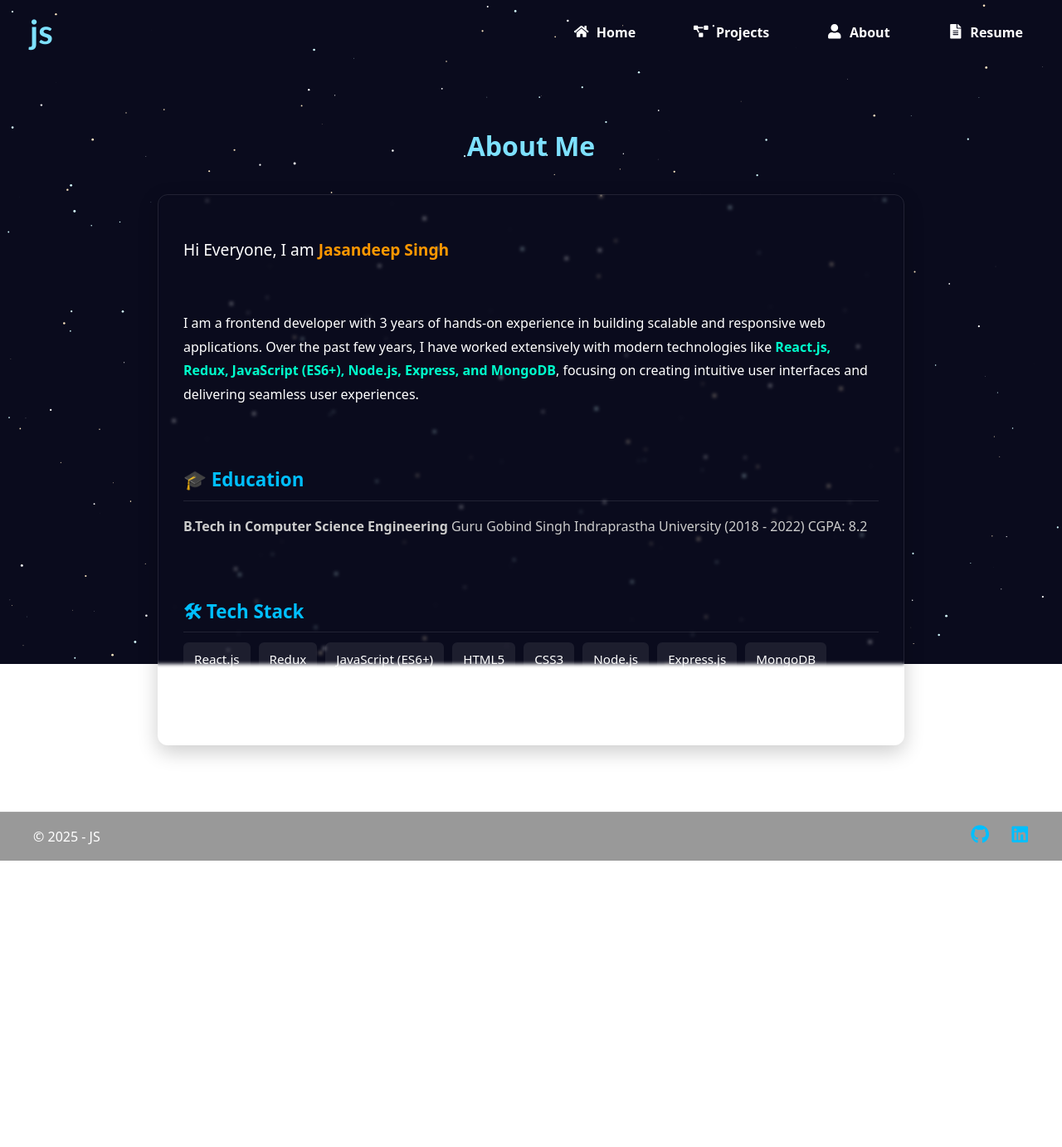
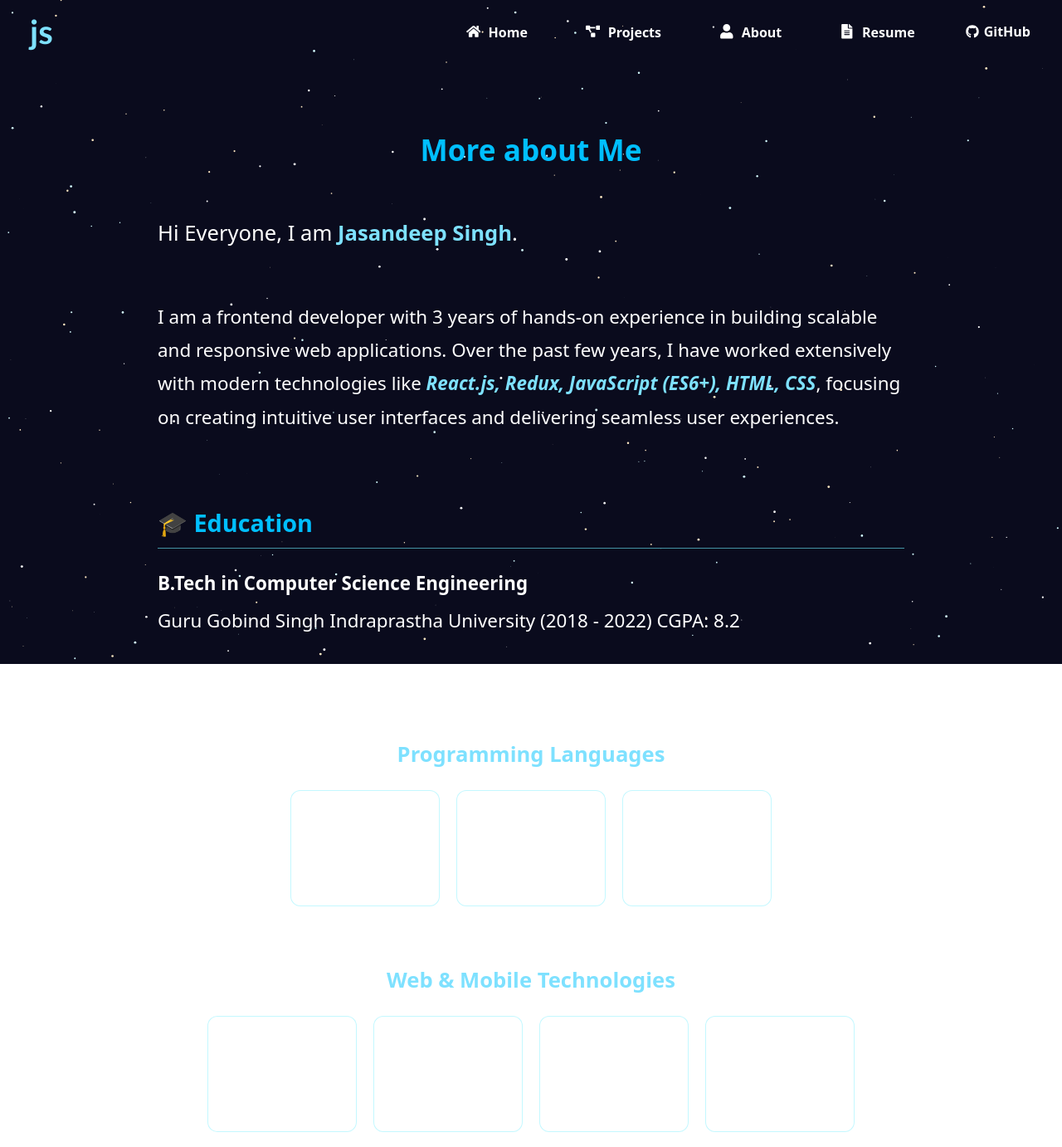
Before and after one commit to Jasan7/Portfolio, a React (Vite) app: page /about in a window 1280 px wide. Shown: the top 1382 px of the page at 83% size. Before the commit the page ends 1037 px from the top, so only its background shows below. Built offline with nearby package versions, Linux system fonts and the light colour scheme.

Commit message:
smooth scrollup, skills updated, git repo added

```diff
--- a/src/components/About/About.jsx
+++ b/src/components/About/About.jsx
@@ -1,61 +1,39 @@
 import styles from "./About.module.css";
+import Skills from "./Skills/Skills";
 
 const About = () => {
-  const techStack = [
-    "React.js",
-    "Redux",
-    "JavaScript (ES6+)",
-    "HTML5",
-    "CSS3",
-    "Node.js",
-    "Express.js",
-    "MongoDB",
-    "Firebase",
-    "Git & GitHub",
-    "REST APIs",
-    "WebSockets",
-  ];
-
   return (
     <section className={styles.about}>
-      <h2 className={styles.heading}>About Me</h2>
+      <h2 className={styles.heading}>More about Me</h2>
 
       <div className={styles.content}>
         <p className={styles.intro}>
           Hi Everyone, I am{" "}
-          <span className={styles.highlight}>Jasandeep Singh</span>
+          <span className={styles.highlight}>Jasandeep Singh</span>.
         </p>
         <p className={styles.description}>
           I am a frontend developer with 3 years of hands-on experience in
           building scalable and responsive web applications. Over the past few
           years, I have worked extensively with modern technologies like{" "}
           <span className={styles.techHighlight}>
-            React.js, Redux, JavaScript (ES6+), Node.js, Express, and MongoDB
+            React.js, Redux, JavaScript (ES6+), HTML, CSS
           </span>
           , focusing on creating intuitive user interfaces and delivering
           seamless user experiences.
         </p>
 
-        {/* Education */}
         <div className={styles.section}>
           <h3>🎓 Education</h3>
           <p>
-            <strong>B.Tech in Computer Science Engineering</strong> Guru Gobind
-            Singh Indraprastha University (2018 - 2022) CGPA: 8.2
+            <strong>B.Tech in Computer Science Engineering</strong>
+            <span className={styles.university}>
+              Guru Gobind Singh Indraprastha University (2018 - 2022) CGPA: 8.2
+            </span>
           </p>
         </div>
 
         {/* Tech Stack */}
-        <div className={styles.section}>
-          <h3>🛠 Tech Stack</h3>
-          <div className={styles.techGrid}>
-            {techStack.map((tech, index) => (
-              <span key={index} className={styles.techItem}>
-                {tech}
-              </span>
-            ))}
-          </div>
-        </div>
+        <Skills />
       </div>
     </section>
   );
--- a/src/components/About/About.module.css
+++ b/src/components/About/About.module.css
@@ -7,50 +7,58 @@
 }
 
 .content {
-  backdrop-filter: blur(2px);
-  -webkit-backdrop-filter: blur(2px);
-  padding: 30px;
-  border-radius: 12px;
-  border: 1px solid rgba(255, 255, 255, 0.1);
   display: flex;
   flex-direction: column;
   gap: 30px;
-  box-shadow: 0 8px 25px rgba(0, 0, 0, 0.2);
 }
 
 .heading {
   text-align: center;
-  font-size: 2rem;
-  margin-bottom: 30px;
-  color: #7ee1ff;
+  font-size: 2.2rem;
+  margin-bottom: 20px;
+  color: #00bfff;
 }
 
 .intro {
-  font-size: 1.2rem;
-  margin-bottom: 10px;
+  font-size: 1.6rem;
+  margin-bottom: 5px;
+}
+
+.description {
+  font-size: 1.4rem;
 }
 
 .highlight {
   font-weight: bold;
-  color: #ff9800;
+  color: #7ee1ff;
 }
 
 .techHighlight {
   font-weight: bold;
-  color: #00ffcc;
+  color: #7ee1ff;
+  font-style: italic;
 }
 
 .section h3 {
-  font-size: 1.4rem;
+  font-size: 1.8rem;
   margin-bottom: 12px;
   color: #00bfff;
-  border-bottom: 1px solid rgba(255, 255, 255, 0.1);
+  border-bottom: 1px solid rgba(107, 238, 255, 0.6);
   padding-bottom: 4px;
+}
+
+.section p {
+  font-size: 1.4rem;
+}
+
+.university {
+  display: block;
+  margin-top: 4px;
 }
 
 .section {
   margin: 0;
-  color: #ccc;
+  color: #ffffff;
 }
 
 .techGrid {
--- /dev/null
+++ b/src/components/About/Skills/Skills.jsx
@@ -0,0 +1,95 @@
+import {
+  FaJava,
+  FaJsSquare,
+  FaReact,
+  FaNodeJs,
+  FaAws,
+  FaGitAlt,
+  FaAndroid,
+  FaTools,
+} from "react-icons/fa";
+import {
+  SiCplusplus,
+  SiMysql,
+  SiMongodb,
+  SiBootstrap,
+  SiAngular,
+  SiSpringboot,
+  SiPostman,
+  SiJira,
+  SiHibernate,
+  SiJquery,
+  SiHtml5,
+  SiCss3,
+} from "react-icons/si";
+import { VscAzure } from "react-icons/vsc";
+import styles from "./Skills.module.css";
+
+const skillCategories = [
+  {
+    title: "Programming Languages",
+    skills: [
+      { name: "JavaScript", icon: <FaJsSquare /> },
+      { name: "Java", icon: <FaJava /> },
+      { name: "C++", icon: <SiCplusplus /> },
+    ],
+  },
+  {
+    title: "Web & Mobile Technologies",
+    skills: [
+      { name: "CSS3", icon: <SiCss3 /> },
+      { name: "jQuery", icon: <SiJquery /> },
+      { name: "HTML5", icon: <SiHtml5 /> },
+      { name: "AJAX", icon: <FaTools /> },
+      { name: "JSP", icon: <FaJava /> },
+      { name: "Bootstrap", icon: <SiBootstrap /> },
+      { name: "AngularJS", icon: <SiAngular /> },
+      { name: "ReactJS", icon: <FaReact /> },
+      { name: "NodeJS", icon: <FaNodeJs /> },
+      { name: "React Native", icon: <FaReact /> },
+    ],
+  },
+  {
+    title: "Database",
+    skills: [
+      { name: "MySQL", icon: <SiMysql /> },
+      { name: "Mongo DB", icon: <SiMongodb /> },
+    ],
+  },
+  {
+    title: "Tools and Platforms",
+    skills: [
+      { name: "Maven", icon: <FaTools /> },
+      { name: "Hibernate", icon: <SiHibernate /> },
+      { name: "JDBC", icon: <FaJava /> },
+      { name: "JIRA", icon: <SiJira /> },
+      { name: "Git", icon: <FaGitAlt /> },
+      { name: "Eclipse", icon: <FaJava /> },
+      { name: "Postman", icon: <SiPostman /> },
+      { name: "Spring Boot", icon: <SiSpringboot /> },
+      { name: "Android Studio", icon: <FaAndroid /> },
+      { name: "Microsoft Azure", icon: <VscAzure /> },
+      { name: "AWS", icon: <FaAws /> },
+    ],
+  },
+];
+
+export default function Skillset() {
+  return (
+    <section className={styles.skillSection}>
+      {skillCategories.map((category, idx) => (
+        <div key={idx} className={styles.category}>
+          <h3 className={styles.heading}>{category.title}</h3>
+          <div className={styles.grid}>
+            {category.skills.map((skill, i) => (
+              <div key={i} className={styles.card}>
+                <div className={styles.icon}>{skill.icon}</div>
+                <span className={styles.skillName}>{skill.name}</span>
+              </div>
+            ))}
+          </div>
+        </div>
+      ))}
+    </section>
+  );
+}
--- /dev/null
+++ b/src/components/About/Skills/Skills.module.css
@@ -0,0 +1,69 @@
+.skillSection {
+  text-align: center;
+  padding: 40px 20px;
+  color: #fff;
+}
+
+.category {
+  margin-bottom: 40px;
+  display: flex;
+  flex-direction: column;
+  align-items: center;
+}
+
+.heading {
+  font-size: 1.6rem;
+  margin-bottom: 20px;
+  color: #7ee1ff;
+}
+
+.grid {
+  display: flex;
+  flex-wrap: wrap;
+  gap: 20px;
+  justify-content: center;
+}
+
+.card {
+  width: 180px;
+  height: 140px;
+  background: rgba(255, 255, 255, 0.05);
+  border: 1px solid rgba(107, 238, 255, 0.4);
+  border-radius: 12px;
+  padding: 20px;
+  transition: all 0.3s ease;
+  text-align: center;
+  display: flex;
+  flex-direction: column;
+  align-items: center;
+  justify-content: center;
+  box-sizing: border-box;
+}
+
+.card:hover {
+  transform: translateY(-5px);
+  box-shadow: 0 0 15px rgba(107, 238, 255, 0.6);
+}
+
+.icon {
+  font-size: 2.5rem;
+  margin-bottom: 10px;
+  color: #fff;
+}
+
+@media (max-width: 600px) {
+  .card {
+    width: calc(50% - 15px);
+    height: 120px;
+  }
+  .skillName {
+    font-size: 0.7rem;
+  }
+  .icon {
+    font-size: 1.2rem;
+  }
+  .card:hover {
+    transform: none;
+    box-shadow: none;
+  }
+}
--- a/src/components/Layout/Layout.jsx
+++ b/src/components/Layout/Layout.jsx
@@ -2,11 +2,13 @@ import { Outlet } from "react-router-dom";
 import styles from "./Layout.module.css";
 import Navbar from "../Navbar/Navbar";
 import Footer from "../Footer/Footer";
+import ScrollToTop from "../ScrollToTop/ScrollToTop";
 
 const Layout = () => {
   return (
     <div className={styles.appContainer}>
       <Navbar />
+      <ScrollToTop />
       <main className={styles.mainContent}>
         <Outlet />
       </main>
--- a/src/components/Navbar/Navbar.jsx
+++ b/src/components/Navbar/Navbar.jsx
@@ -1,7 +1,15 @@
 import { useEffect, useState } from "react";
 import NavButton from "../sharedComponent/NavButton/NavButton";
 import styles from "./Navbar.module.css";
-import { FaHome, FaProjectDiagram, FaUser, FaFileAlt, FaBars, FaTimes } from "react-icons/fa";
+import {
+  FaHome,
+  FaProjectDiagram,
+  FaUser,
+  FaFileAlt,
+  FaBars,
+  FaTimes,
+  FaGithub,
+} from "react-icons/fa";
 
 function Navbar() {
   const [isScrolled, setIsScrolled] = useState(false);
@@ -41,6 +49,16 @@ function Navbar() {
               <FaFileAlt className={styles.icon} /> Resume
             </NavButton>
           </li>
+          <li>
+            <a
+              href="https://github.com/Jasan7/Portfolio"
+              target="_blank"
+              rel="noopener noreferrer"
+              className={styles.githubBtn}
+            >
+              <FaGithub className={styles.giticon} /> GitHub
+            </a>
+          </li>
         </ul>
       </nav>
 
@@ -50,8 +68,7 @@ function Navbar() {
 
       {menuOpen && (
         <div className={styles.mobileMenu}>
-          <NavButton to="/" onClick={() => {setMenuOpen(false)
-            console.log("pressed")}}>
+          <NavButton to="/" onClick={() => setMenuOpen(false)}>
             <FaHome className={styles.icon} /> Home
           </NavButton>
           <NavButton to="/projects" onClick={() => setMenuOpen(false)}>
@@ -63,6 +80,14 @@ function Navbar() {
           <NavButton to="/resume" onClick={() => setMenuOpen(false)}>
             <FaFileAlt className={styles.icon} /> Resume
           </NavButton>
+          <a
+            href="https://github.com/Jasan7/Portfolio"
+            target="_blank"
+            rel="noopener noreferrer"
+            className={styles.githubBtnMobile}
+          >
+            <FaGithub /> GitHub
+          </a>
         </div>
       )}
     </header>
--- a/src/components/Navbar/Navbar.module.css
+++ b/src/components/Navbar/Navbar.module.css
@@ -78,6 +78,73 @@
   z-index: 999;
 }
 
+.githubBtn {
+  position: relative;
+  display: inline-flex;
+  align-items: center;
+  gap: 6px;
+  padding: 10px 16px;
+  background-color: transparent;
+  color: #fff;
+  border-radius: 6px;
+  font-weight: 600;
+  text-decoration: none;
+  overflow: hidden;
+  z-index: 0;
+  transition: transform 0.3s ease, background 0.3s ease;
+}
+
+.githubBtn::before {
+  content: "";
+  position: absolute;
+  top: -2px;
+  left: -2px;
+  right: -2px;
+  bottom: -2px;
+  background: linear-gradient(90deg, #0f0b05, #00eeff, #00eaff);
+  background-size: 300% 300%;
+  border-radius: 8px;
+  z-index: -1;
+  opacity: 0;
+  transition: opacity 0.3s ease;
+}
+
+.githubBtn:hover::before {
+  opacity: 1;
+  animation: gradientMove 4s linear infinite;
+}
+
+.githubBtn:hover {
+  background-color: rgba(30, 33, 86, 0.6);
+  transform: translateY(-2px);
+  box-shadow: 0 0 10px rgba(0, 234, 255, 0.5), 0 0 20px rgba(0, 242, 255, 0.4);
+}
+
+@keyframes gradientMove {
+  0% {
+    background-position: 0% 50%;
+  }
+  50% {
+    background-position: 100% 50%;
+  }
+  100% {
+    background-position: 0% 50%;
+  }
+}
+
+.githubBtnMobile {
+  display: inline-flex;
+  align-items: center;
+  gap: 10px;
+  padding: 12px 27px;
+  background-color: transparent;
+  color: #fff;
+  border-radius: 6px;
+  font-weight: 600;
+  text-decoration: none;
+  transition: background 0.3s ease;
+}
+
 @keyframes slideDown {
   from {
     opacity: 0;
@@ -90,6 +157,9 @@
 }
 
 @media (max-width: 768px) {
+  .navlinks {
+    display: none;
+  }
   .desktopNav {
     display: none;
   }
@@ -98,9 +168,3 @@
     display: block;
   }
 }
-
-@media (max-width: 768px) {
-  .navlinks {
-    display: none;
-  }
-}
--- a/src/components/Projects/Projects.jsx
+++ b/src/components/Projects/Projects.jsx
@@ -67,6 +67,9 @@ const projectData = [
 
 const Projects = () => {
   return (
+    <>
+      <h2 className={styles.heading}>My Projects</h2>
+
       <section className={styles.projects}>
         <div className={styles.grid}>
           {projectData.map((project, index) => (
@@ -83,6 +86,7 @@ const Projects = () => {
           ))}
         </div>
       </section>
+    </>
   );
 };
 
--- a/src/components/Projects/Projects.module.css
+++ b/src/components/Projects/Projects.module.css
@@ -1,5 +1,5 @@
 .projects {
-  padding: 80px 40px;
+  padding: 40px 40px;
   text-align: center;
   color: white;
 }
@@ -18,8 +18,19 @@
   grid-column: 1 / -1;
 }
 
+.heading {
+  text-align: center;
+  font-size: 2.2rem;
+  color: #00bfff;
+  margin-top: 80px;
+}
+
 @media (max-width: 768px) {
   .grid {
     grid-template-columns: auto;
+    gap: 30px;
+  }
+  .projects {
+    padding: 30px 10px;
   }
 }
--- a/src/components/Resume/Resume.module.css
+++ b/src/components/Resume/Resume.module.css
@@ -26,14 +26,14 @@
   border-radius: 6px;
   text-decoration: none;
   font-weight: 600;
+  font-size: 1.3rem;
   transition: background 0.3s ease, transform 0.2s ease;
   -webkit-tap-highlight-color: transparent;
 }
 
-
 @media (hover: hover) and (pointer: fine) {
   .downloadBtn:hover {
-    background: rgb(27, 31, 119);
+    background: rgb(48, 187, 200);
     transform: translateY(-2px);
   }
 }
--- /dev/null
+++ b/src/components/ScrollToTop/ScrollToTop.js
@@ -0,0 +1,15 @@
+import { useEffect } from "react";
+import { useLocation } from "react-router-dom";
+
+export default function ScrollToTop() {
+  const { pathname } = useLocation();
+
+  useEffect(() => {
+    window.scrollTo({
+      top: 0,
+      behavior: "smooth",
+    });
+  }, [pathname]);
+
+  return null;
+}
--- a/src/components/sharedComponent/ProjectCard/ProjectCard.module.css
+++ b/src/components/sharedComponent/ProjectCard/ProjectCard.module.css
@@ -10,7 +10,7 @@
 .card:hover {
   cursor: pointer;
   transform: translateY(-5px);
-  box-shadow: 0px 8px 20px rgba(255, 255, 255, 0.255);
+  box-shadow: 0px 8px 20px rgba(151, 250, 251, 0.255);
 }
 
 .card h2 {
@@ -63,3 +63,10 @@
 .card li {
   margin-bottom: 5px;
 }
+
+@media (max-width: 600px) {
+  .card:hover {
+    transform: none;
+    box-shadow: none;
+  }
+}
```
Also changed, not shown: 1 other file (tests, documents, lock files or other folders). Lines whose indentation alone changed are shown as unchanged.
